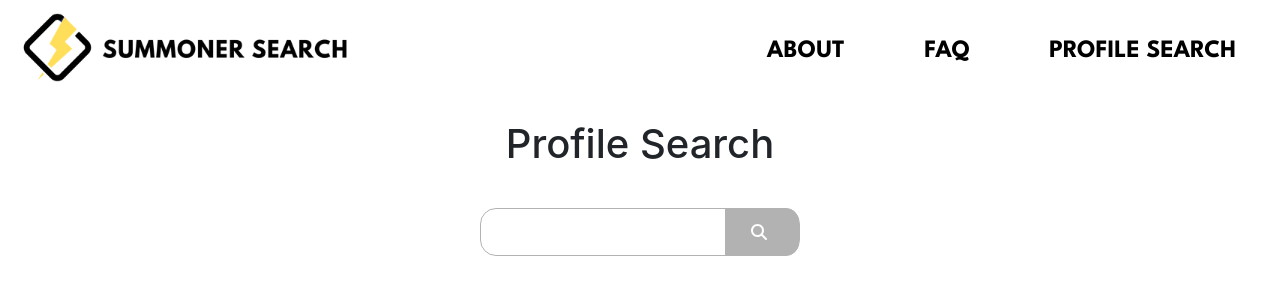
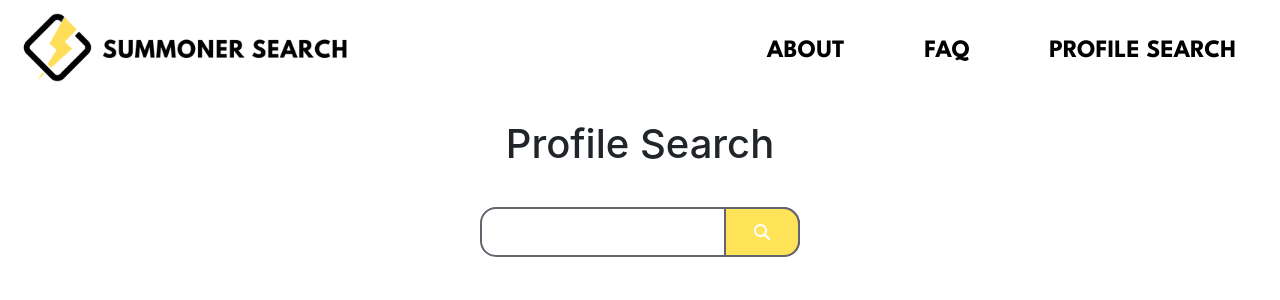
Before and after one commit to emikeke/js-practice, a React (Create React App) app in the folder summoner-list/: page /profile/search in a window 1280 px wide. Shown: the top 300 px of the page. Built offline with nearby package versions, Linux system fonts and the light colour scheme; a web font is replaced by a local one.

Commit message:
change ui profile search

```diff
--- a/summoner-list/src/views/Profilesearch-succeed.css
+++ b/summoner-list/src/views/Profilesearch-succeed.css
@@ -3,56 +3,37 @@
   flex-direction: row;
   justify-content: space-around;
   height: 28rem;
-  width: 28rem;
+  width: 34rem;
   border-top-right-radius: 5rem;
   border-bottom-right-radius: 5rem;
-  border-top-left-radius: 5rem;
-  border-bottom-left-radius: 5rem;
-  background-image: linear-gradient(to bottom right, #4dcfff, #c0eeffb7);
+  box-shadow: rgba(100, 100, 111, 0.2) 0px 7px 29px 0px;
 }
 
 .display-wrapper {
   display: flex;
-  flex-direction: row-reverse;
+  flex-direction: row;
   justify-content: center;
-  gap: 4rem;
   margin-top: 4rem;
 }
 
 .icon-profile {
   display: flex;
-  border-top-right-radius: 5rem;
-  border-bottom-right-radius: 5rem;
   border-top-left-radius: 5rem;
   border-bottom-left-radius: 5rem;
-}
-
-.circle {
-  height: 5rem;
-  width: 28rem;
-  background-color: #d4f4ff4d;
-  display: flex;
-  border-radius: 50%;
-  position: absolute;
-  z-index: 99999;
-  overflow: hidden;
-  border-top-right-radius: 295rem;
-  border-bottom-right-radius: 0rem;
-  border-top-left-radius: 295rem;
-  border-bottom-left-radius: 0rem;
+  box-shadow: rgba(100, 100, 111, 0.2) 0px 7px 29px 0px;
 }
 
 .name-info {
-  margin-top: 5.5rem;
-  color: #ffffff;
-  font-weight: 600;
+  margin-top: 3.5rem;
+  color: #50505a;
+  font-weight: 700;
   font-size: 3rem;
-  letter-spacing: 2px;
+  letter-spacing: 1px;
 }
 
 .tier-wrapper {
-  color: #ffffff;
-  font-weight: 400;
+  color: #50505a;
+  font-weight: 500;
   font-size: 1.5rem;
   text-align: left;
   display: flex;
@@ -67,13 +48,8 @@
 }
 
 .winrate {
-  color: #ffffff;
-  font-weight: 600;
+  color: #50505a;
+  font-weight: 700;
   font-size: 3rem;
-  letter-spacing: 2px;
+  letter-spacing: 1px;
 }
-
-.icon-4 {
-  font-size: 100px;
-  margin-left: 11rem;
-}
--- a/summoner-list/src/views/Profilesearch.css
+++ b/summoner-list/src/views/Profilesearch.css
@@ -45,37 +45,42 @@
 .button-spacing {
   display: flex;
   align-items: center;
-  justify-content: center;
+  justify-content: flex-end;
   color: #ffffff;
 }
 
 .icon-1 {
-  margin-right: 8.25rem;
+  margin-right: 1.85rem;
   pointer-events: none;
 }
 
 .btn-secondary {
   position: absolute;
-  margin-right: 4.7rem;
-  height: 2.95rem;
-  background-color: #b2b2b2;;
-  border-color: #b2b2b2;;
+  margin-left: 4.6rem;
+  height: 3.14rem;
+  background-color: #ffe359;;
+  border-color: #64646f;
+  border-width: 2px;
   z-index: 0;
-  border-top-right-radius: 13px;
-  border-bottom-right-radius: 13px;
+  border-top-right-radius: 17px;
+  border-bottom-right-radius: 16px;
   border-top-left-radius: 0px;
   border-bottom-left-radius: 0px;
 }
 
 .btn-secondary:hover {
-  background-color: #b2b2b2;;
-  border-color: #b2b2b2;;
+  background-color: #4dcfff;;
+  border-color: #4dcfff;;
+  border-color: #64646f;
+  border-width: 2px;
 }
 
 .form-control-lg {
-  border-width: 1px;
+  border-width: 2px;
   border-radius: 1rem;
-  border-color: #b2b2b2;
+  border-color: #64646f;
+  border-top-right-radius: 17px;
+  border-bottom-right-radius: 16px;
 }
 
 /* mobile */
@@ -83,6 +88,6 @@
   .form-control-lg {
     border-width: 1px;
     border-radius: 1rem;
-    border-color: #b2b2b2;
+    border-color: #64646f;
   }
 }
--- a/summoner-list/src/views/Profilesearch.js
+++ b/summoner-list/src/views/Profilesearch.js
@@ -3,8 +3,6 @@ import Textfield from "../components/Textfield/Textfield";
 import "./Profilesearch.css";
 import "./Profilesearch-fail.css";
 import "./Profilesearch-succeed.css";
-import { FontAwesomeIcon } from "@fortawesome/react-fontawesome";
-import { faUser } from "@fortawesome/free-solid-svg-icons";
 
 const ProfileSearch = () => {
   const [search, setSearch] = useState(""); // user search
@@ -83,11 +81,8 @@ const ProfileSearch = () => {
       <>
         {JSON.stringify(playerData) !== "{}" ?
         <div className="display-wrapper">
-          {playerData.profileIconId ? <div><img width="450" height="450" src={`http://ddragon.leagueoflegends.com/cdn/12.5.1/img/profileicon/${playerData.profileIconId}.png`} alt="summoner-icon" className="icon-profile" /></div> : "" }
+          {playerData.profileIconId ? <div><img width="448" height="448" src={`http://ddragon.leagueoflegends.com/cdn/12.5.1/img/profileicon/${playerData.profileIconId}.png`} alt="summoner-icon" className="icon-profile" /></div> : "" }
           <div className="page">
-              <div className="circle">
-                <FontAwesomeIcon icon={faUser} className="icon-4" />
-              </div>
               <div className="text-container">
                 {playerData.name ? <div className="name-info">{playerData.name}</div> : ""}
                 <div className="tier-wrapper">
```
